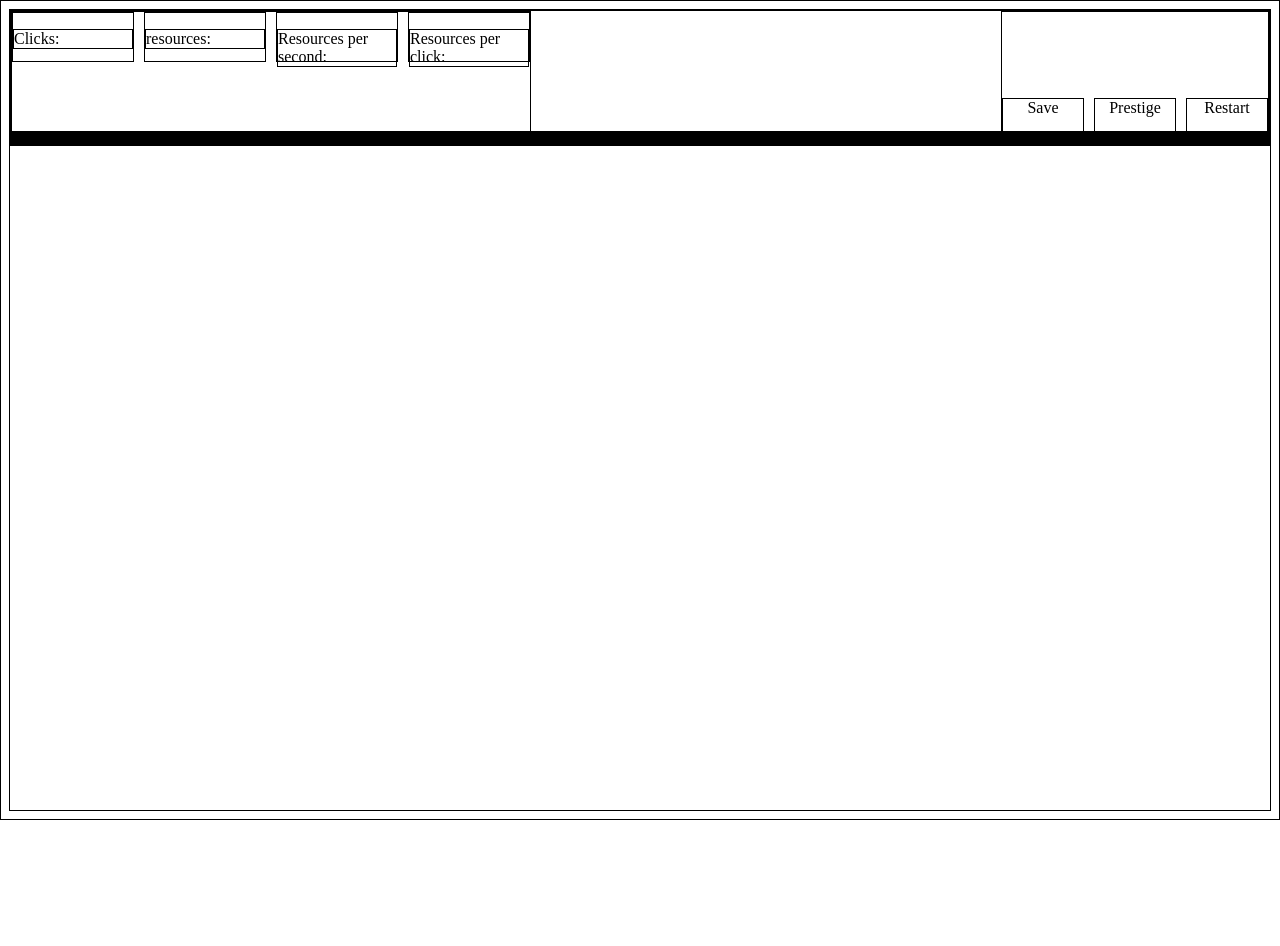
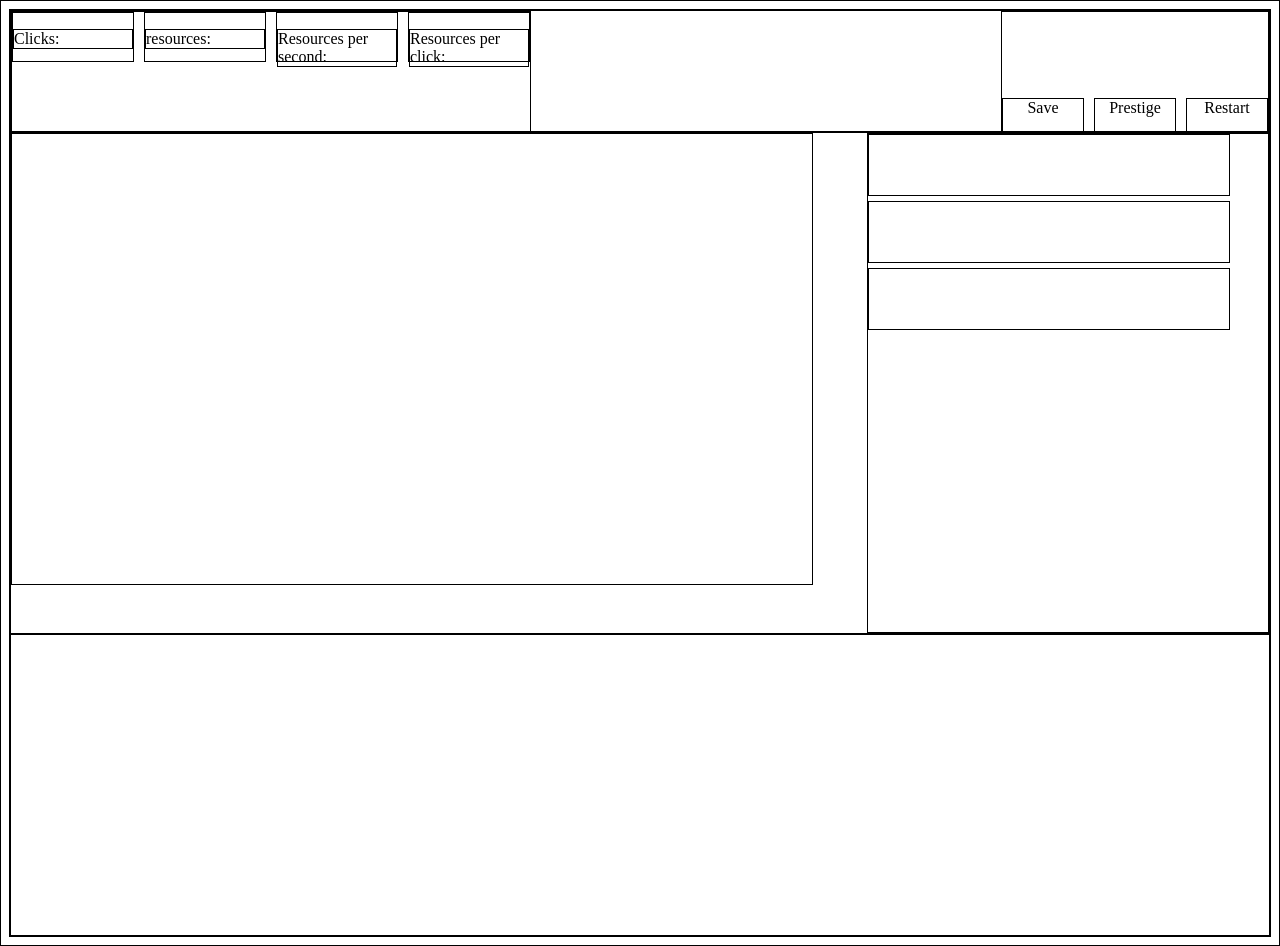
Before and after one commit to elangdor/clicker01, a plain HTML site: page index.html in a window 1280 px wide. Before the commit the page ends 820 px from the top, so only its background shows below. Drawn offline with Linux system fonts and the light colour scheme.

Commit message:
Fixed the middle section divs & format Added more divs for buttons Set up flex to order all boxes in middle correct

```diff
--- a/index.html
+++ b/index.html
@@ -26,9 +26,9 @@
 
             </div>
             <div class="buildingBox">
-                <div class="building01"></div>
-                <div class="building02"></div>
-                <div class="building03"></div>
+                <div class="building building01"></div>
+                <div class="building building02"></div>
+                <div class="building building03"></div>
             </div>
         </div>
 
--- a/style.css
+++ b/style.css
@@ -3,12 +3,12 @@
 }
 
 body {
-    height: 100vh;
+    /*height: 100vh;*/
     display: flex;
     flex-direction: column;
-
 }
 
+/* Top stuff */
 .top {
     display: flex;
     flex-direction: row;
@@ -44,3 +44,34 @@
     text-align: center;
 
 }
+
+/* Middle stuff */
+.middle {
+    display: flex;
+    flex-direction: row;
+    justify-content: space-between;
+    height: 500px;
+}
+
+.clickBox {
+    height: 450px;
+    width: 800px;
+    align-items: center;
+}
+
+.buildingBox {
+    width: 400px;
+    display: flex;
+    flex-direction: column;
+    gap: 5px;
+}
+
+.building {
+    height: 60px;
+    width: 360px;
+}
+
+/* Bottom stuff */
+.bottom {
+    height: 300px;
+}
```
